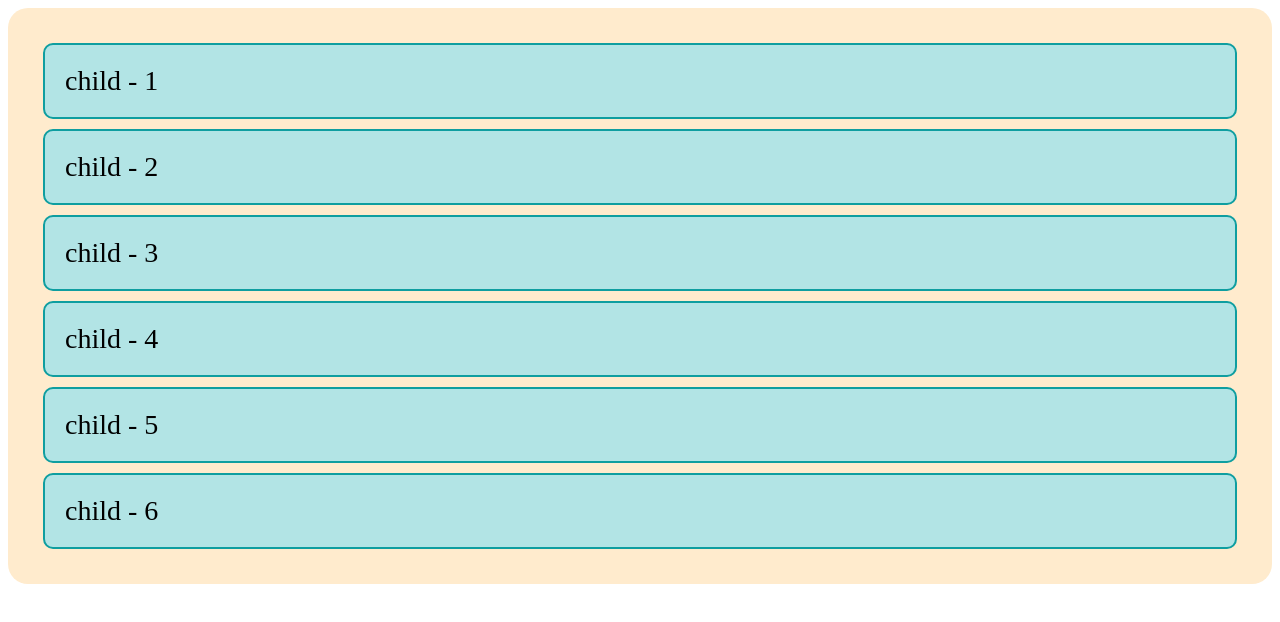
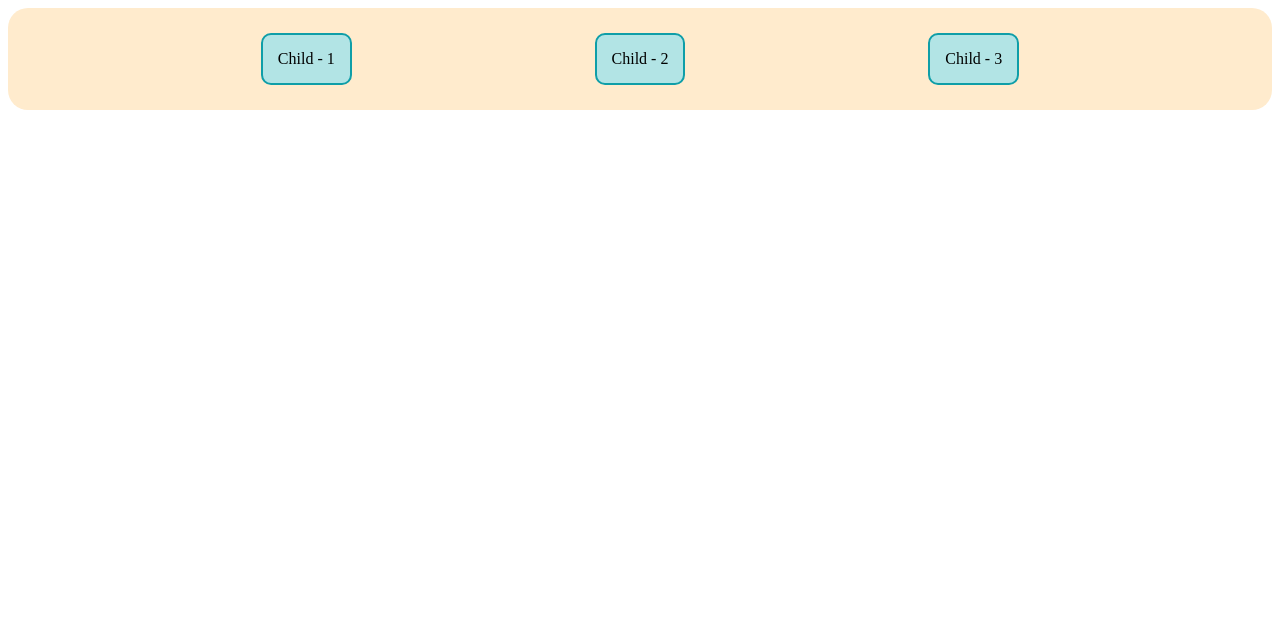
Before and after one commit to raufurislam/expert-octo-broccoli, a plain HTML site: page index.html in a window 1280 px wide. Drawn offline with Linux system fonts and the light colour scheme.

Commit message:
2nd commit

```diff
--- a/Styles/style.css
+++ b/Styles/style.css
@@ -1,13 +1,15 @@
 .parent {
   padding: 25px;
   background-color: blanchedalmond;
+  display: flex;
   border-radius: 20px;
+  gap: 15px;
+  justify-content: space-evenly;
 }
 .child {
-  border: 2px solid rgb(15, 158, 160);
+  border: 2px solid rgb(15, 158, 168);
   background-color: rgb(178, 228, 229);
-  padding: 20px;
-  font-size: 28px;
-  margin: 10px;
+  padding: 15px;
+  font-size: 28;
   border-radius: 10px;
 }
--- a/index.html
+++ b/index.html
@@ -8,12 +8,12 @@
   </head>
   <body>
     <section class="parent">
-      <div class="child">child - 1</div>
-      <div class="child">child - 2</div>
-      <div class="child">child - 3</div>
-      <div class="child">child - 4</div>
-      <div class="child">child - 5</div>
-      <div class="child">child - 6</div>
+      <div class="child">Child - 1</div>
+      <div class="child">Child - 2</div>
+      <div class="child">Child - 3</div>
+      <!-- <div class="child">Child - 4</div>
+      <div class="child">Child - 5</div>
+      <div class="child">Child - 6</div> -->
     </section>
   </body>
 </html>
```
